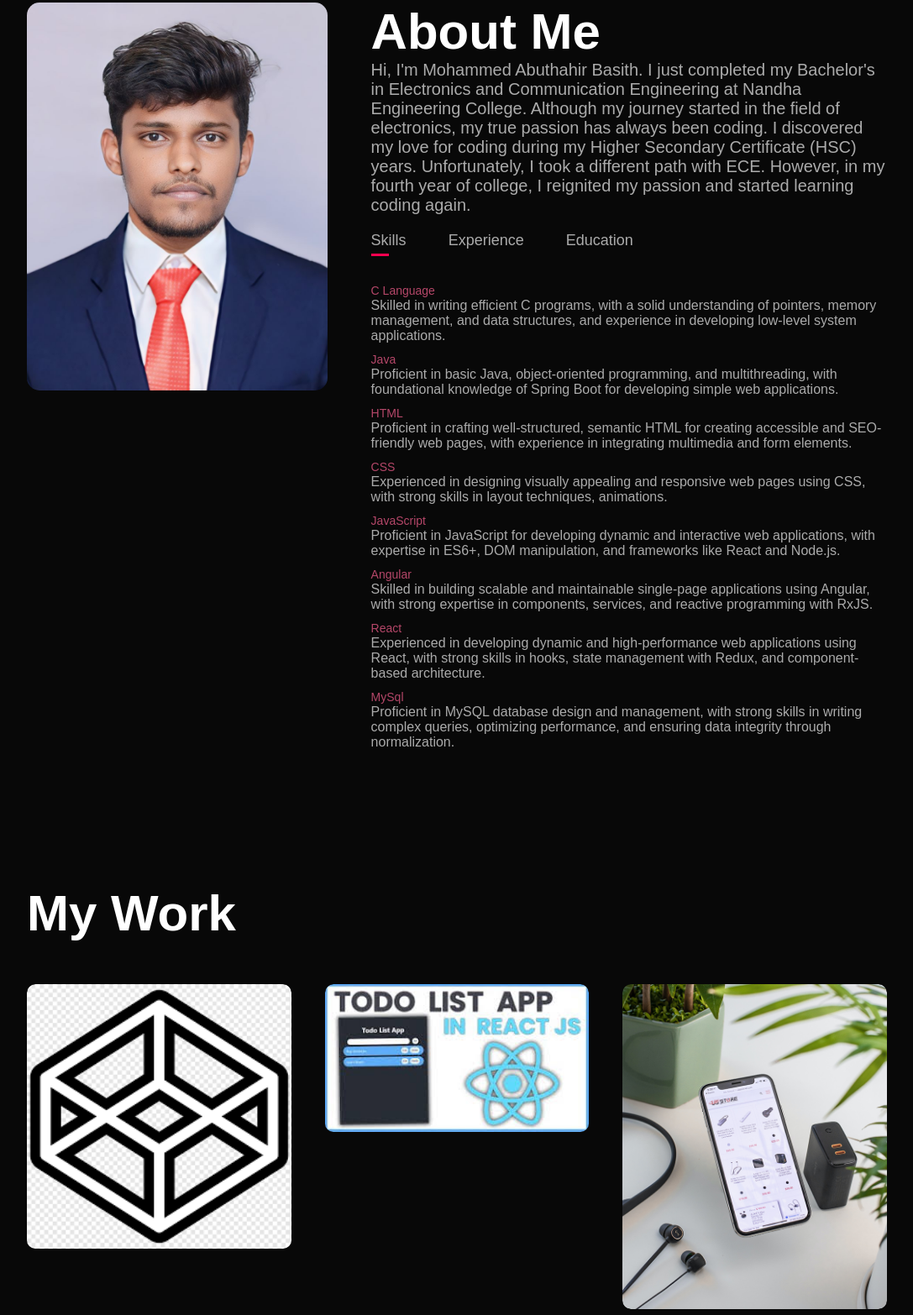
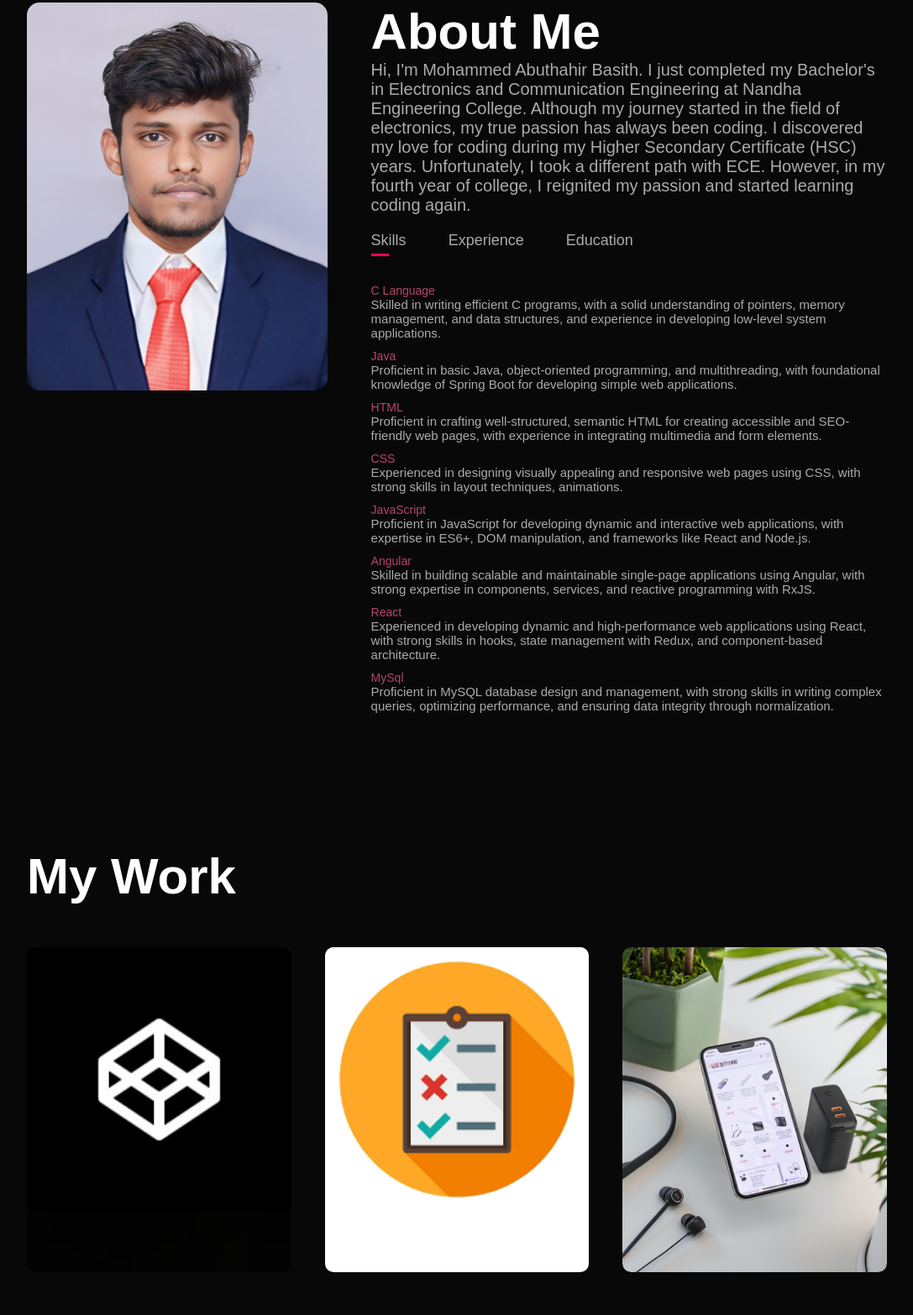
Before and after one commit to mohammedabuthahirbasith/Personal-portfolio, a plain HTML site: page index.html in a window 1280 px wide. Shown: the part 887-2453 px from the top of the page at 84% size, without its empty margins (96-1183 px from the left). Drawn offline with Linux system fonts and the light colour scheme.

Commit message:
Update Icons

```diff
--- a/index.html
+++ b/index.html
@@ -51,19 +51,19 @@
 
           <div class="tab-contents active-tab" id="skills">
             <ul>
-              <li><span>C Language</span><br>Skilled in writing efficient C programs, with a solid understanding of pointers, memory management, and data structures, and experience in developing low-level system applications.
+              <li class="textd"><span>C Language</span><br>Skilled in writing efficient C programs, with a solid understanding of pointers, memory management, and data structures, and experience in developing low-level system applications.
               </li>
-              <li><span>Java</span><br>Proficient in basic Java, object-oriented programming, and multithreading, with foundational knowledge of Spring Boot for developing simple web applications.
+              <li class="textd"><span>Java</span><br>Proficient in basic Java, object-oriented programming, and multithreading, with foundational knowledge of Spring Boot for developing simple web applications.
               </li>
-              <li><span>HTML</span><br>Proficient in crafting well-structured, semantic HTML for creating accessible and SEO-friendly web pages, with experience in integrating multimedia and form elements.</li>
-              <li><span>CSS</span><br>Experienced in designing visually appealing and responsive web pages using CSS, with strong skills in layout techniques, animations.</li>
-              <li><span>JavaScript</span><br>Proficient in JavaScript for developing dynamic and interactive web applications, with expertise in ES6+, DOM manipulation, and frameworks like React and Node.js.
+              <li class="textd"><span>HTML</span><br>Proficient in crafting well-structured, semantic HTML for creating accessible and SEO-friendly web pages, with experience in integrating multimedia and form elements.</li>
+              <li class="textd"><span>CSS</span><br>Experienced in designing visually appealing and responsive web pages using CSS, with strong skills in layout techniques, animations.</li>
+              <li class="textd"><span>JavaScript</span><br>Proficient in JavaScript for developing dynamic and interactive web applications, with expertise in ES6+, DOM manipulation, and frameworks like React and Node.js.
               </li>
-              <li><span>Angular</span><br>Skilled in building scalable and maintainable single-page applications using Angular, with strong expertise in components, services, and reactive programming with RxJS.
+              <li class="textd"><span>Angular</span><br>Skilled in building scalable and maintainable single-page applications using Angular, with strong expertise in components, services, and reactive programming with RxJS.
               </li>
-              <li><span>React</span><br>Experienced in developing dynamic and high-performance web applications using React, with strong skills in hooks, state management with Redux, and component-based architecture.
+              <li class="textd"><span>React</span><br>Experienced in developing dynamic and high-performance web applications using React, with strong skills in hooks, state management with Redux, and component-based architecture.
               </li>
-              <li><span>MySql</span><br>Proficient in MySQL database design and management, with strong skills in writing complex queries, optimizing performance, and ensuring data integrity through normalization.
+              <li class="textd"><span>MySql</span><br>Proficient in MySQL database design and management, with strong skills in writing complex queries, optimizing performance, and ensuring data integrity through normalization.
               </li>
             </ul>
           </div>
@@ -120,16 +120,16 @@
   <div class="container">
     <h1 class="sub-title">My Work</h1>
     <div class="work-list">
-      <div class="work">
-        <img src="images/codepen.png">
+      <div class="work" id="to-do-list-react2">
+        <img src="images/download.png">
         <div class="layer">
           <h3>Code Pen</h3>
           <p>Built a CodePen-like online compiler for HTML, CSS & JavaScript in React.  It allows users to write and see the rendered code simultaneously, fostering a collaborative learning environment.</p>
           <a href="https://mohammedabuthahirbasith.github.io/codepen-react/" target="_blank"><i class="fa-solid fa-arrow-up-right-from-square"></i></a>
         </div>
       </div>
-      <div class="work">
-        <img src="images/to-do-list.png">
+      <div class="work" id="to-do-list-react">
+        <img src="images/todolist.png">
         <div class="layer">
           <h3>To-Do List</h3>
           <p>Boost your productivity with this to-do list app! Easily add daily activities, mark completed tasks with a satisfying strikethrough, and delete unwanted items for a clutter-free list that keeps you focused.</p>
@@ -159,10 +159,10 @@
         <p><i class="fa-solid fa-paper-plane"></i>contact@example.com</p>
         <p><i class="fa-solid fa-square-phone"></i>7810016907</p>
         <div class="social-icons">
-          <a href="https://www.instagram.com/basith_offl_"><i class="fa-brands fa-instagram"></i></a>
-          <a href="https://www.linkedin.com/in/mohammedabuthahirbasith786"><i class="fa-brands fa-linkedin"></i></a>
-          <a href=""><i class="fa-brands fa-twitter-square"></i></a>
-          <a href=""><i class="fa-brands fa-facebook"></i></a>
+          <a href="https://www.instagram.com/basith_offl_" target="_blank"><i class="fa-brands fa-instagram"></i></a>
+          <a href="https://www.linkedin.com/in/mohammedabuthahirbasith786" target="_blank"><i class="fa-brands fa-linkedin"></i></a>
+          <a href="https://github.com/mohammedabuthahirbasith" target="_blank"><i class="fa-brands fa-github"></i></a>
+          <a href="https://discord.com/channels/@mohammedabuthahirbasith" target="_blank"><i class="fa-brands fa-discord"></i></a>
         </div>
         <a href="images/my-cv.pdf" download class="btn btn2">Downlode CV</a>
       </div>
--- a/style.css
+++ b/style.css
@@ -17,9 +17,10 @@ body{
 #header{
   width: 100%;
   height: 100vh;
-  background-image: url(images/background.png);
+  background-image: url(images/basith.png);
   background-size: cover;
-  background-position: center;
+  background-position: 90% center;
+
 }
 
 #sidemenu{
@@ -115,6 +116,10 @@ nav ul li a:hover::after{
 
 .text{
   font-size: 20px;
+}
+
+.textd{
+  font-size: 15px;
 }
 
 .sub-title{
@@ -240,6 +245,15 @@ margin: 10px 0;
   display: block;
   transition: transform 0.5s;
 }
+
+#to-do-list-react{
+    background-color: white;
+}
+
+#to-do-list-react2{
+  background-image: url('images/black.png');
+}
+
 .layer{
   width: 100%;
   height: 0;
```
Also changed, not shown: images/black.png (added), images/download.png (added), images/todolist.png (added).
